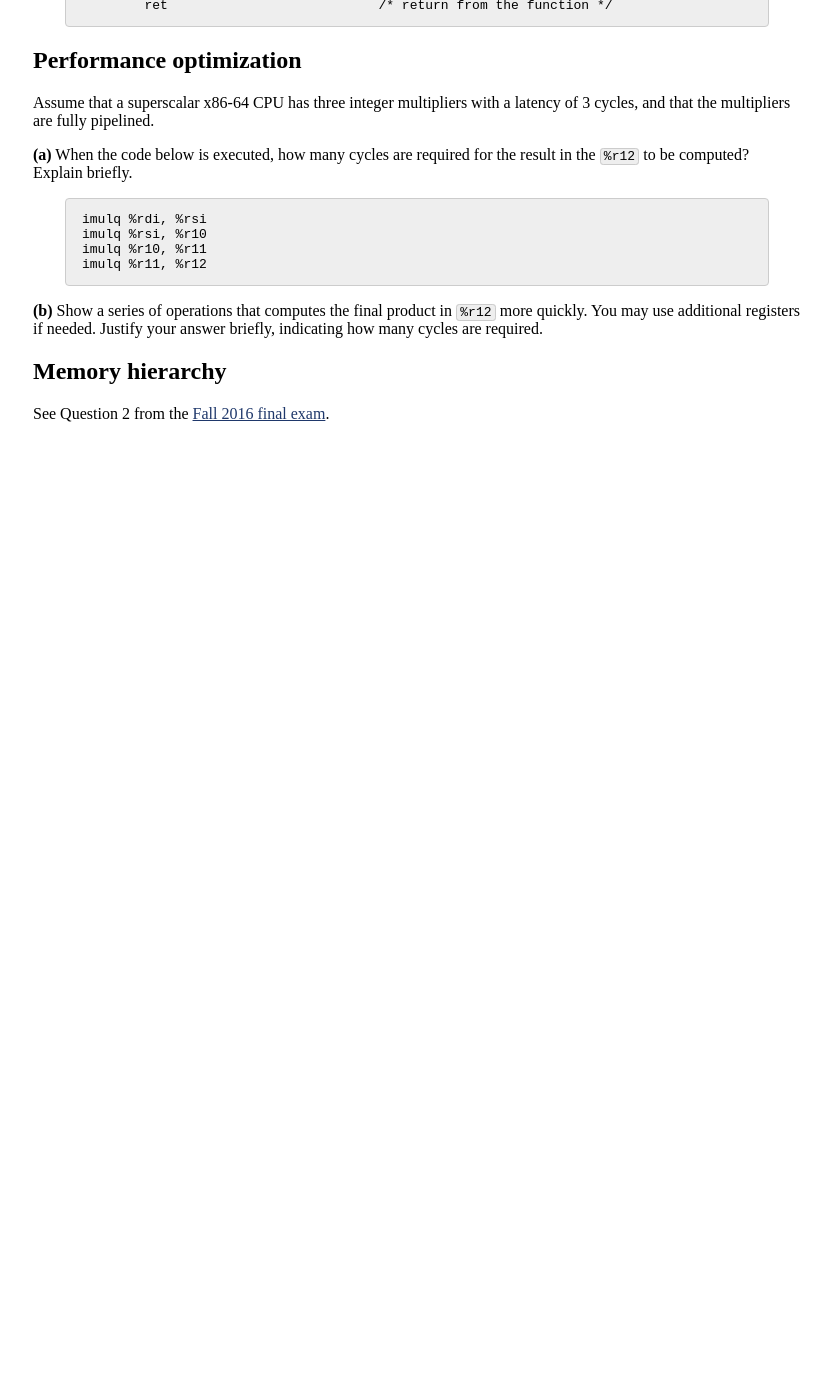
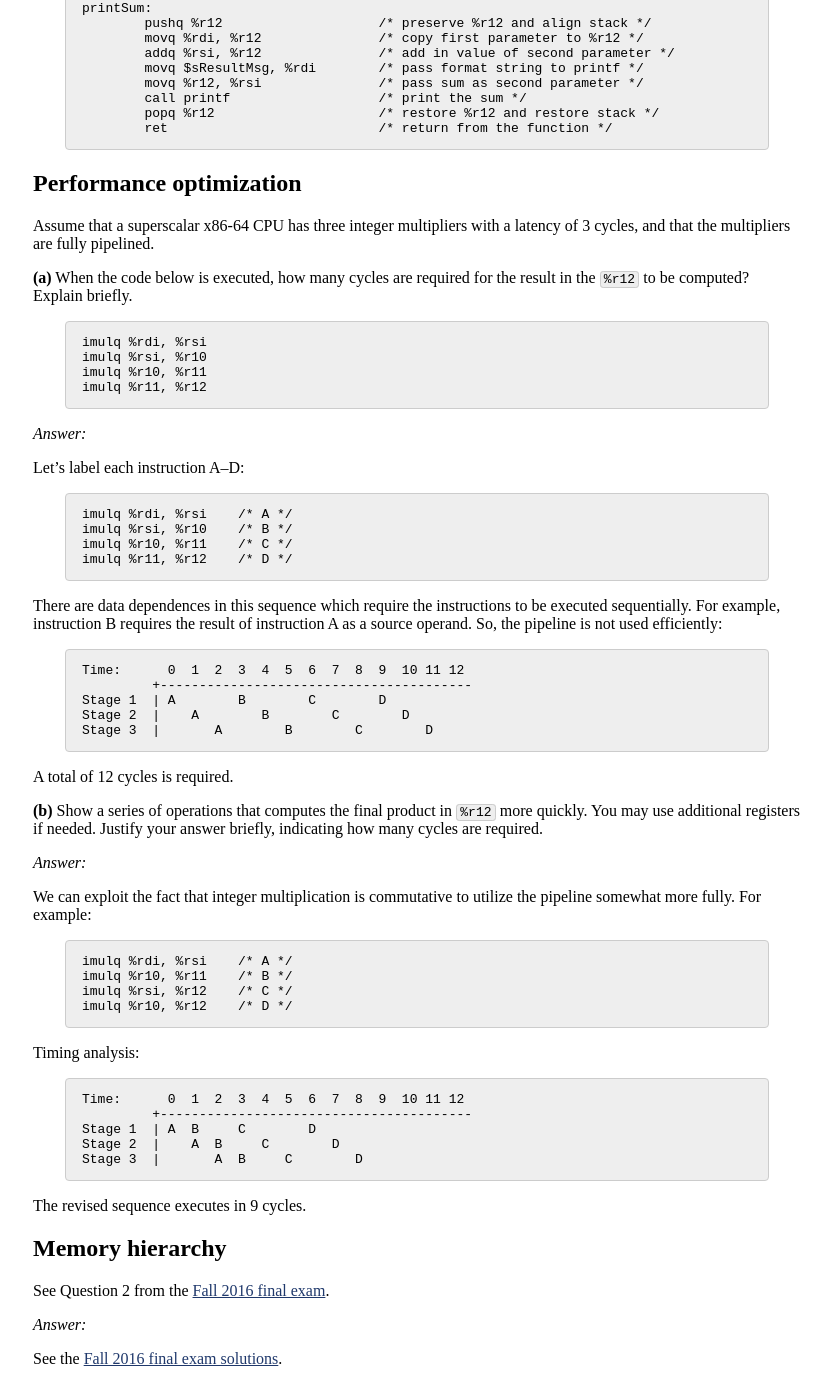
Before and after one commit to jhucsf/spring2020, a Jekyll site: the page built from exercise/midterm_review_soln.md, in a window 1280 px wide and 1400 px high, scrolled down 4545 px. Shown: the whole window, without its empty margins (223-1054 px from the left). Built offline with Jekyll 4.4.1, drawn with Linux system fonts in a browser that asks for light colours; before the commit the page ends 5000 px from its top, so only the background shows below that; some of the changed text lies outside the part shown.

Commit message:
post solutions to midterm review questions

````diff
--- a/exercise/midterm_review_soln.md
+++ b/exercise/midterm_review_soln.md
@@ -84,6 +84,14 @@ uint8_t negate_u(uint8_t x) {
 
 ```c
 int overflow32(uint32_t a, uint32_t b) {
+```
+
+*Answer:*
+
+```c
+int overflow32(uint32_t a, uint32_t b) {
+  return (a + b) < a;
+}
 ```
 
 ## x86-64
@@ -269,8 +277,58 @@ imulq %r10, %r11
 imulq %r11, %r12
 ```
 
+*Answer:*
+
+Let's label each instruction A–D:
+
+```
+imulq %rdi, %rsi    /* A */
+imulq %rsi, %r10    /* B */
+imulq %r10, %r11    /* C */
+imulq %r11, %r12    /* D */
+```
+
+There are data dependences in this sequence which require the instructions to be executed sequentially.  For example, instruction B requires the result of instruction A as a source operand.  So, the pipeline is not used efficiently:
+
+```
+Time:      0  1  2  3  4  5  6  7  8  9  10 11 12
+         +----------------------------------------
+Stage 1  | A        B        C        D
+Stage 2  |    A        B        C        D
+Stage 3  |       A        B        C        D
+```
+
+A total of 12 cycles is required.
+
 **(b)** Show a series of operations that computes the final product in `%r12` more quickly. You may use additional registers if needed.  Justify your answer briefly, indicating how many cycles are required.
+
+*Answer:*
+
+We can exploit the fact that integer multiplication is commutative to utilize the pipeline somewhat more fully.  For example:
+
+```
+imulq %rdi, %rsi    /* A */
+imulq %r10, %r11    /* B */
+imulq %rsi, %r12    /* C */
+imulq %r10, %r12    /* D */
+```
+
+Timing analysis:
+
+```
+Time:      0  1  2  3  4  5  6  7  8  9  10 11 12
+         +----------------------------------------
+Stage 1  | A  B     C        D
+Stage 2  |    A  B     C        D
+Stage 3  |       A  B     C        D
+```
+
+The revised sequence executes in 9 cycles.
 
 ## Memory hierarchy
 
 See Question 2 from the [Fall 2016 final exam](https://www.cs.jhu.edu/~phi/csf/final2016.pdf).
+
+*Answer:*
+
+See the [Fall 2016 final exam solutions](https://www.cs.jhu.edu/~phi/csf/final2016-solutions.pdf).
````
Also changed, not shown: exercise/midterm_review.md (+2 -0 lines), index.md (+1 -0 lines), 1 other file.
